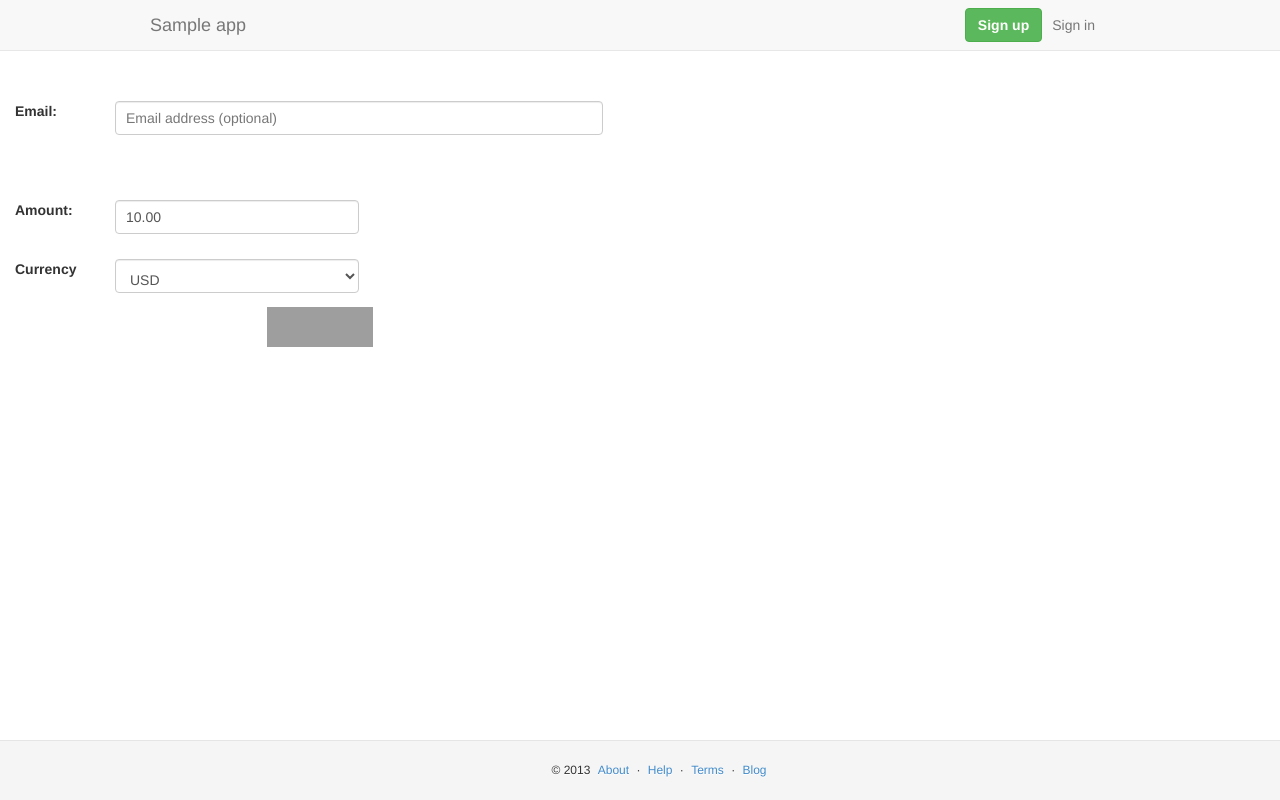
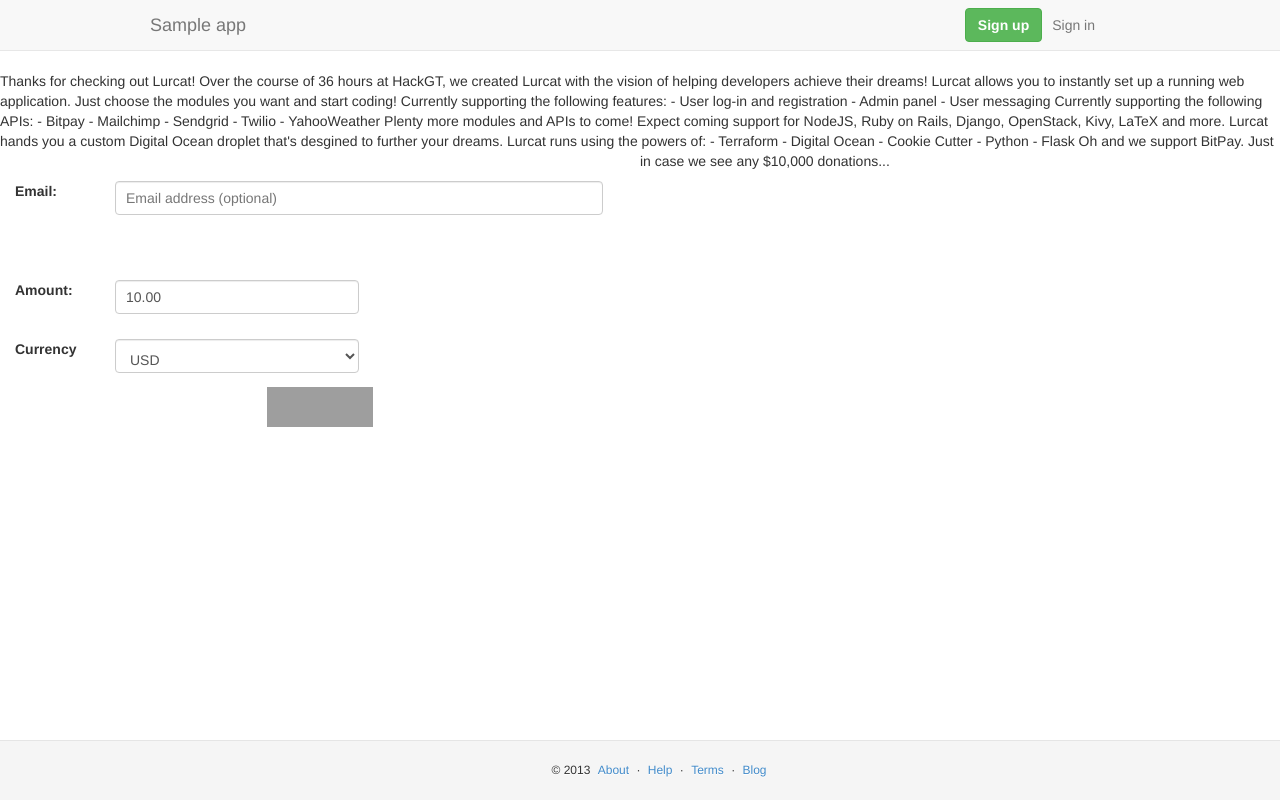
Before and after one commit to danieltimpone/lurcat-flask, a Python web app: template lurcat/templates/bitpay/donate.html in a window 1280 px wide. Run offline with Jinja, Linux system fonts and the light colour scheme; the template is opened without the code that fills it, so the values that code supplies are empty; some libraries are stand-ins or nearby versions; grey boxes are pictures that could not be loaded.

Commit message:
added messsage to bitpay dialogue

```diff
--- a/lurcat/templates/bitpay/donate.html
+++ b/lurcat/templates/bitpay/donate.html
@@ -16,6 +16,38 @@
       .bitpay-donate-field-currency {width:40%;}
       .bitpay-donate-button-wrapper {clear:both;margin:auto;text-align:center;}
       </style>
+
+
+Thanks for checking out Lurcat!
+Over the course of 36 hours at HackGT, we created Lurcat with the vision of helping developers achieve their dreams!
+
+Lurcat allows you to instantly set up a running web application.  Just choose the modules you want and start coding!
+
+Currently supporting the following features:
+  - User log-in and registration
+  - Admin panel
+  - User messaging
+
+Currently supporting the following APIs:
+  - Bitpay
+  - Mailchimp
+  - Sendgrid
+  - Twilio
+  - YahooWeather
+
+Plenty more modules and APIs to come!  Expect coming support for NodeJS, Ruby on Rails, Django, OpenStack, Kivy, LaTeX and more.
+
+Lurcat hands you a custom Digital Ocean droplet that's desgined to further your dreams.
+
+Lurcat runs using the powers of:
+  - Terraform
+  - Digital Ocean
+  - Cookie Cutter
+  - Python
+  - Flask
+
+Oh and we support BitPay.  Just in case we see any $10,000 donations...
+
       <div class="col-xs-6">
         <form class="bitpay-donate" action="https://bitpay.com/checkout" method="post">
           <input name="action" type="hidden" value="checkout">
```
